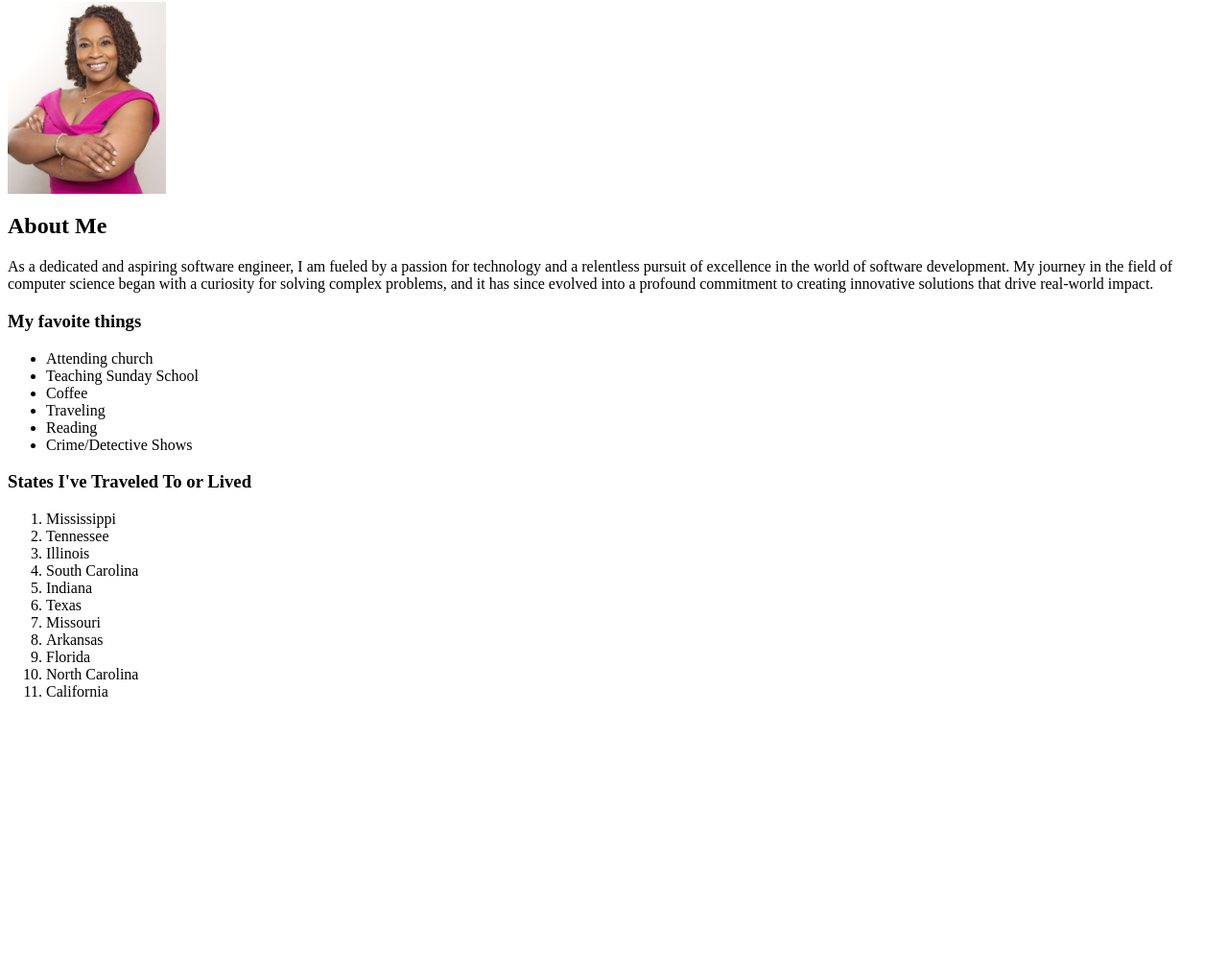
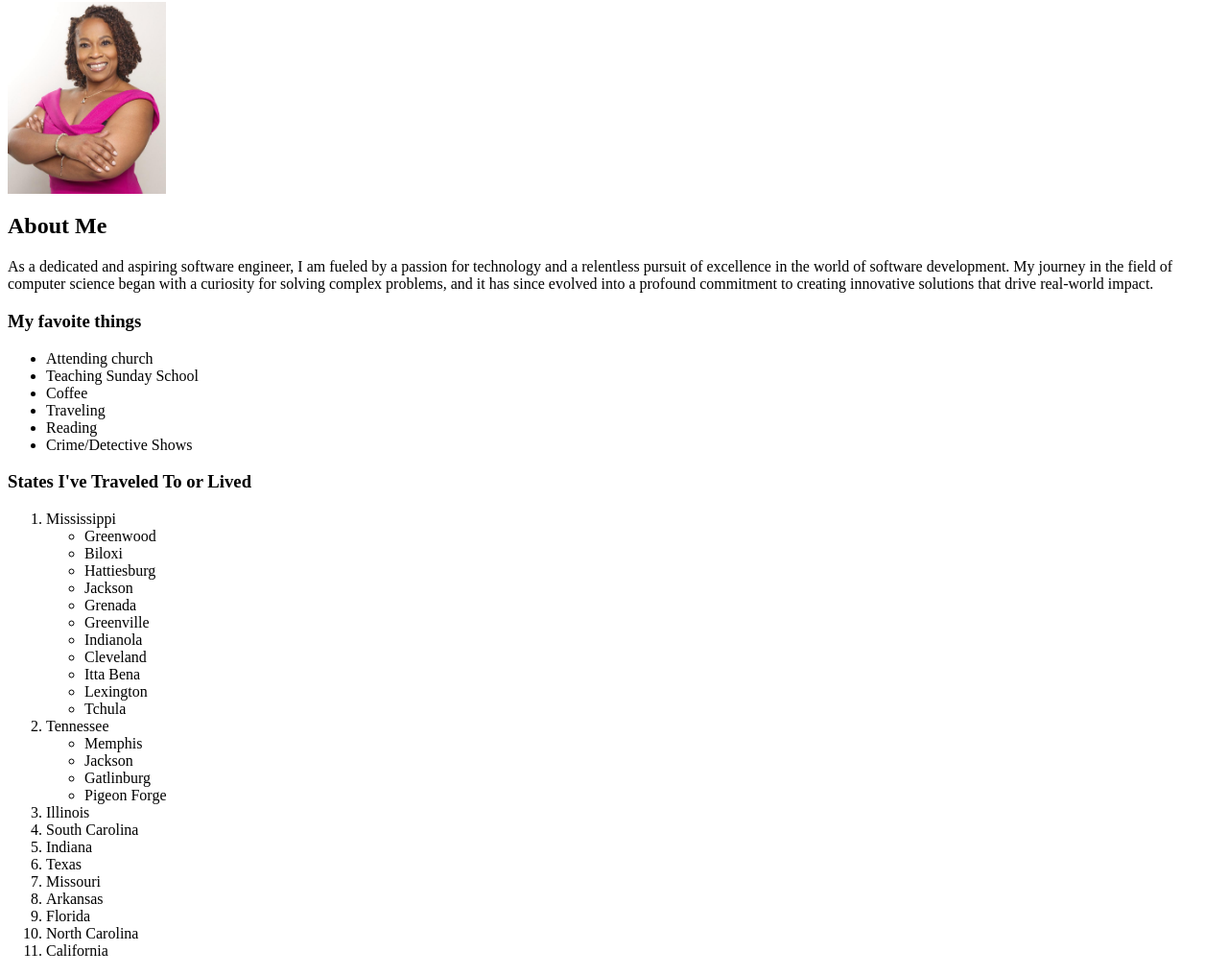
Before and after one commit to Secelia02/my_webpage5, a plain HTML site: page index.html in a window 1280 px wide. Shown: the part 64-1080 px from the top of the page at 96% size. Before the commit the page ends 810 px from the top, so only its background shows below. Drawn offline with Linux system fonts and the light colour scheme.

Commit message:
Update index.html

```diff
--- a/index.html
+++ b/index.html
@@ -16,7 +16,27 @@
 <h3>States I've Traveled To or Lived</h3>
 <ol>
   <li>Mississippi</li>
+  <ul>
+    <li>Greenwood</li>
+    <li>Biloxi</li>
+    <li>Hattiesburg</li>
+    <li>Jackson</li>
+    <li>Grenada</li>
+    <li>Greenville</li>
+    <li>Indianola</li>
+    <li>Cleveland</li>
+    <li>Itta Bena</li>
+    <li>Lexington</li>
+    <li>Tchula</li>
+  </ul>
+
   <li>Tennessee</li>
+  <ul>
+    <li>Memphis</li>
+    <li>Jackson</li>
+    <li>Gatlinburg</li>
+    <li>Pigeon Forge</li>
+  </ul>
   <li>Illinois</li>
   <li>South Carolina</li>
   <li>Indiana</li>
```
